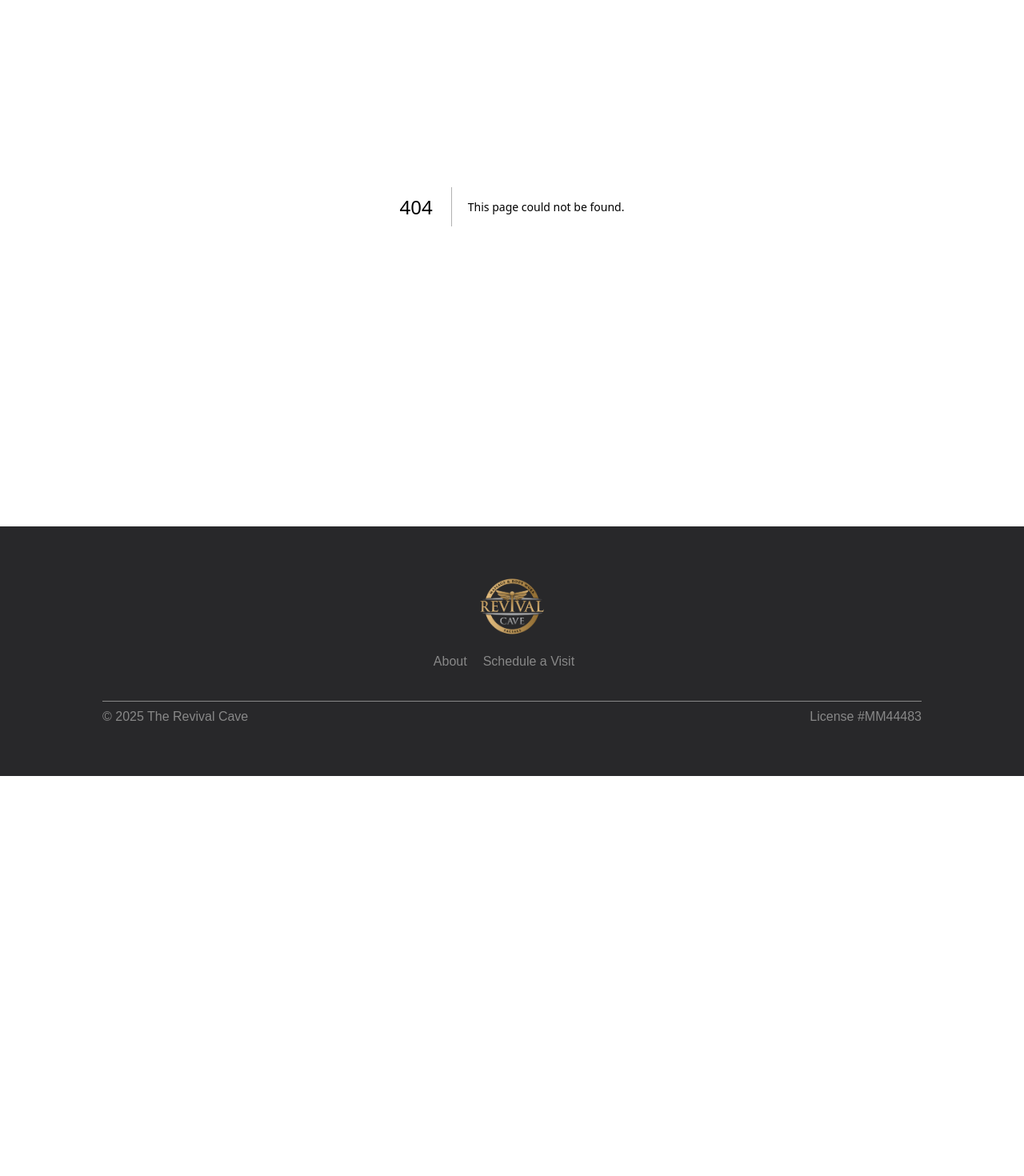
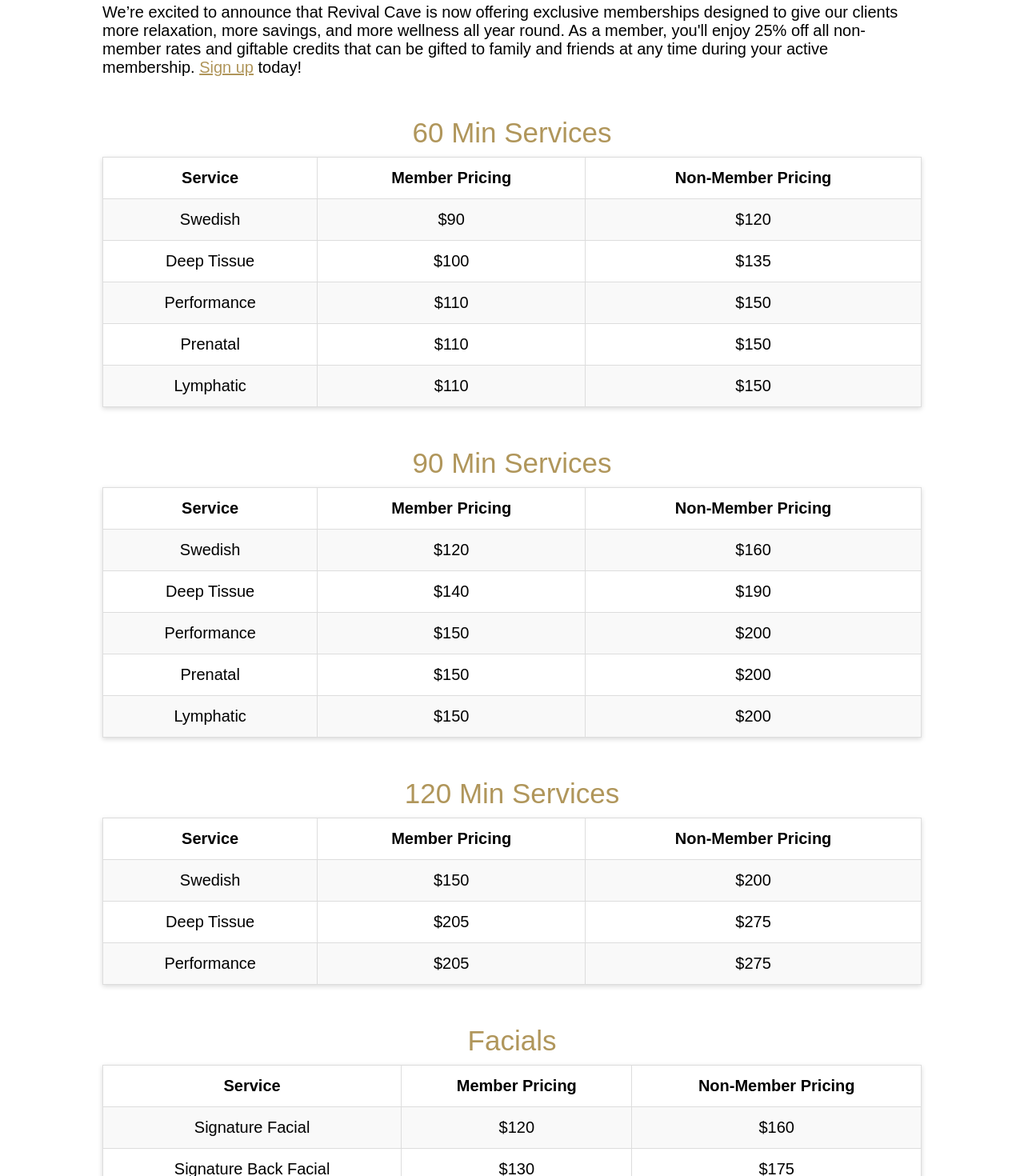
Before and after one commit to alexfotopoulos/revival-cave, a Next.js app: page /memberships in a window 1280 px wide. Before the commit this address had no page. Shown: the part 232-1702 px from the top of the page at 80% size. Before the commit the page ends 1202 px from the top, so only its background shows below. Built offline with nearby package versions, Linux system fonts and the light colour scheme.

Commit message:
add memberships page

```diff
--- /dev/null
+++ b/src/app/memberships/page.js
@@ -0,0 +1,24 @@
+import PricingTable from "@/src/components/utilities/PricingTable";
+import styles from "@/styles/pageStyles/memberships.module.scss";
+
+
+export default function Memberships() {
+  return (
+    <div>
+      <div className={styles.membershipsPage}>
+        <h1 className={styles.membershipsHeading}>Memberships</h1>
+        <div className={styles.membershipsSection1}>
+          <p>We’re excited to announce that Revival Cave is now offering exclusive memberships designed to give our clients more relaxation, more savings, and more wellness all year round. As a member, you'll enjoy 25% off all non-member rates and giftable credits that can be gifted to family and friends at any time during your active membership. <a className={styles.membershipLink} href="https://clients.mindbodyonline.com/classic/ws?studioid=5742028&stype=40" target="_blank">Sign up</a> today!</p>
+        </div>
+        <PricingTable />
+        <ul className={styles.termsList}>
+          <li><span className={styles.termsListHeading}>Pause Policy: </span>Memberships can be paused at any time</li>
+          <li><span className={styles.termsListHeading}>Credit Expiration: </span>Monthly service credits expire 12 months after the date they are issued</li>
+          <li><span className={styles.termsListHeading}>Non-refundable: </span>All membership charges and unused credits are non-refundable</li>
+          <li><span className={styles.termsListHeading}>Recurring biling: </span>Memberships are billed monthly and will auto-renew unless cancelled or paused with proper notice</li>
+          <li><span className={styles.termsListHeading}>Cancellation Policy: </span>To avoid being charged, cancellation requests must be submitted at least 7 days before the next billing cycle</li>
+        </ul>
+      </div>
+    </div>
+  );
+}
--- a/src/app/schedule/page.js
+++ b/src/app/schedule/page.js
@@ -44,10 +44,6 @@
                     height={iframeHeight}
                 ></iframe> */}
                 {showIframe && (<><div className="mindbody-widget" data-widget-type="Appointments" data-widget-id="e8198349255"></div><Script async src="https://brandedweb.mindbodyonline.com/embed/widget.js"></Script></>)}
-                <div className={styles.membershipSection}>
-                    <div className={styles.membershipHeading}>Memberships</div>
-                    <p className={styles.test}>Interested in a Revival Cave membership? Click <a className={styles.membershipLink} href="https://clients.mindbodyonline.com/classic/ws?studioid=5742028&stype=40" target="_blank">here</a> to sign up</p>
-                </div>
             </div>
         </div>
     );
--- a/src/components/layouts/Navbar.js
+++ b/src/components/layouts/Navbar.js
@@ -23,7 +23,9 @@
         <div className={styles.linksGroup}>
           <Link href="/about">About</Link>
           <a href="/schedule">Schedule a Visit</a>
+          <Link href="/memberships">Memberships</Link>
         </div>
+
       )
     } else {
       setContent(
@@ -42,6 +44,7 @@
           <div className={styles.linksGroup}>
             <Link href="/about">About</Link>
             <a href="/schedule">Schedule a Visit</a>
+            <Link href="/memberships">Memberships</Link>
           </div>
         )
       } else {
--- a/src/components/utilities/Modal.js
+++ b/src/components/utilities/Modal.js
@@ -15,6 +15,7 @@
                 <div className={styles.linksGroup}>
                     <Link href="/about" className={styles.modalLink} onClick={handleClick}>About</Link>
                     <a href="/schedule" className={styles.modalLink} onClick={handleClick}>Schedule a Visit</a>
+                    <Link href="/memberships" className={styles.modalLink} onClick={handleClick}>Memberships</Link>
                 </div>
             </div>
         </div>
--- /dev/null
+++ b/src/components/utilities/PricingTable.js
@@ -0,0 +1,125 @@
+import styles from "./PricingTable.module.scss";
+
+export default function PricingTable() {
+  return (
+    <>
+      <h2 className={styles.tableTitle}>60 Min Services</h2>
+      <table className={styles.pricingTable}>
+        <tr className={styles.tableRow}>
+          <th className={styles.tableHeading}>Service</th>
+          <th className={styles.tableHeading}>Member Pricing</th>
+          <th className={styles.tableHeading}>Non-Member Pricing</th>
+        </tr>
+        <tr className={styles.tableRow}>
+          <td className={styles.tableData}>Swedish</td>
+          <td className={styles.tableData}>$90</td>
+          <td className={styles.tableData}>$120</td>
+        </tr>
+        <tr className={styles.tableRow}>
+          <td className={styles.tableData}>Deep Tissue</td>
+          <td classe={styles.tableData}>$100</td>
+          <td className={styles.tableData}>$135</td>
+        </tr>
+        <tr className={styles.tableRow}>
+          <td className={styles.tableData}>Performance</td>
+          <td className={styles.tableData}>$110</td>
+          <td className={styles.tableData}>$150</td>
+        </tr>
+        <tr className={styles.tableRow}>
+          <td className={styles.tableData}>Prenatal</td>
+          <td className={styles.tableData}>$110</td>
+          <td className={styles.tableData}>$150</td>
+        </tr>
+        <tr className={styles.tableRow}>
+          <td className={styles.tableData}>Lymphatic</td>
+          <td className={styles.tableData}>$110</td>
+          <td className={styles.tableData}>$150</td>
+        </tr>
+      </table>
+      <h2 className={styles.tableTitle}>90 Min Services</h2>
+      <table className={styles.pricingTable}>
+        <tr className={styles.tableRow}>
+          <th className={styles.tableHeading}>Service</th>
+          <th className={styles.tableHeading}>Member Pricing</th>
+          <th className={styles.tableHeading}>Non-Member Pricing</th>
+        </tr>
+        <tr className={styles.tableRow}>
+          <td className={styles.tableData}>Swedish</td>
+          <td className={styles.tableData}>$120</td>
+          <td className={styles.tableData}>$160</td>
+        </tr>
+        <tr className={styles.tableRow}>
+          <td className={styles.tableData}>Deep Tissue</td>
+          <td className={styles.tableData}>$140</td>
+          <td className={styles.tableData}>$190</td>
+        </tr>
+        <tr className={styles.tableRow}>
+          <td className={styles.tableData}>Performance</td>
+          <td className={styles.tableData}>$150</td>
+          <td className={styles.tableData}>$200</td>
+        </tr>
+        <tr className={styles.tableRow}>
+          <td className={styles.tableData}>Prenatal</td>
+          <td className={styles.tableData}>$150</td>
+          <td className={styles.tableData}>$200</td>
+        </tr>
+        <tr className={styles.tableRow}>
+          <td className={styles.tableData}>Lymphatic</td>
+          <td className={styles.tableData}>$150</td>
+          <td className={styles.tableData}>$200</td>
+        </tr>
+      </table>
+      <h2 className={styles.tableTitle}>120 Min Services</h2>
+      <table className={styles.pricingTable}>
+        <tr className={styles.tableRow}>
+          <th className={styles.tableHeading}>Service</th>
+          <th className={styles.tableHeading}>Member Pricing</th>
+          <th className={styles.tableHeading}>Non-Member Pricing</th>
+        </tr>
+        <tr className={styles.tableRow}>
+          <td className={styles.tableData}>Swedish</td>
+          <td className={styles.tableData}>$150</td>
+          <td className={styles.tableData}>$200</td>
+        </tr>
+        <tr className={styles.tableRow}>
+          <td className={styles.tableData}>Deep Tissue</td>
+          <td className={styles.tableData}>$205</td>
+          <td className={styles.tableData}>$275</td>
+        </tr>
+        <tr className={styles.tableRow}>
+          <td className={styles.tableData}>Performance</td>
+          <td className={styles.tableData}>$205</td>
+          <td className={styles.tableData}>$275</td>
+        </tr>
+      </table>
+      <h2 className={styles.tableTitle}>Facials</h2>
+      <table className={styles.pricingTable}>
+        <tr className={styles.tableRow}>
+          <th className={styles.tableHeading}>Service</th>
+          <th className={styles.tableHeading}>Member Pricing</th>
+          <th className={styles.tableHeading}>Non-Member Pricing</th>
+        </tr>
+        <tr className={styles.tableRow}>
+          <td className={styles.tableData}>Signature Facial</td>
+          <td className={styles.tableData}>$120</td>
+          <td className={styles.tableData}>$160</td>
+        </tr>
+        <tr className={styles.tableRow}>
+          <td className={styles.tableData}>Signature Back Facial</td>
+          <td className={styles.tableData}>$130</td>
+          <td className={styles.tableData}>$175</td>
+        </tr>
+        <tr className={styles.tableRow}>
+          <td className={styles.tableData}>Peel/SWiCH</td>
+          <td className={styles.tableData}>$150</td>
+          <td className={styles.tableData}>$200</td>
+        </tr>
+        <tr className={styles.tableRow}>
+          <td className={styles.tableData}>Signature Men's Facial</td>
+          <td className={styles.tableData}>$120</td>
+          <td className={styles.tableData}>$160</td>
+        </tr>
+      </table>
+    </>
+  );
+}
--- /dev/null
+++ b/src/components/utilities/PricingTable.module.scss
@@ -0,0 +1,33 @@
+@import "@/styles/sass/abstracts/variables";
+@import "@/styles/sass/abstracts/mixins";
+
+.pricingTable {
+  width: 100%;
+  border-collapse: collapse;
+  margin: auto;
+  margin-bottom: $margin-large;
+  box-shadow: 0 2px 6px rgba(0, 0, 0, 0.15);
+}
+
+.tableHeading,
+.tableData,
+.tableRow {
+  border: 1px solid #ddd;
+  padding: 14px;
+  text-align: center;
+}
+
+.tableHeading {
+  margin: $margin-smaller;
+}
+
+.tableRow:nth-child(even) {
+  background-color: #f9f9f9;
+}
+
+.tableTitle {
+  @include heading-secondary;
+  color: $color-primary;
+  text-align: center;
+  margin-bottom: $margin-smaller;
+}
--- /dev/null
+++ b/styles/pageStyles/memberships.module.scss
@@ -0,0 +1,45 @@
+@import "../sass/abstracts/variables";
+@import "../sass/abstracts/mixins";
+
+.membershipsPage {
+  padding: 0 10%;
+  margin: 6rem 0;
+  font-size: $font-size-medium;
+}
+
+.membershipsHeading {
+  @include heading-primary;
+  margin-bottom: $margin-small;
+  padding-bottom: $margin-small;
+  border-bottom: 1px solid black;
+  text-transform: uppercase;
+}
+
+.membershipsSection1 {
+  margin-bottom: $margin-large
+}
+
+.membershipLink {
+  color: $color-primary;
+  text-decoration: underline;
+}
+
+.termsList {
+  color: #aaa;
+  font-size: 1.2rem;
+}
+
+.termsListHeading {
+  font-weight: bold;
+}
+
+@media (max-width: 650px) {
+  .membershipsPage {
+    padding: 0 5%;
+    margin: 6rem auto;
+  }
+
+  .termsList {
+    margin-left: $margin-small;
+  }
+}
```
